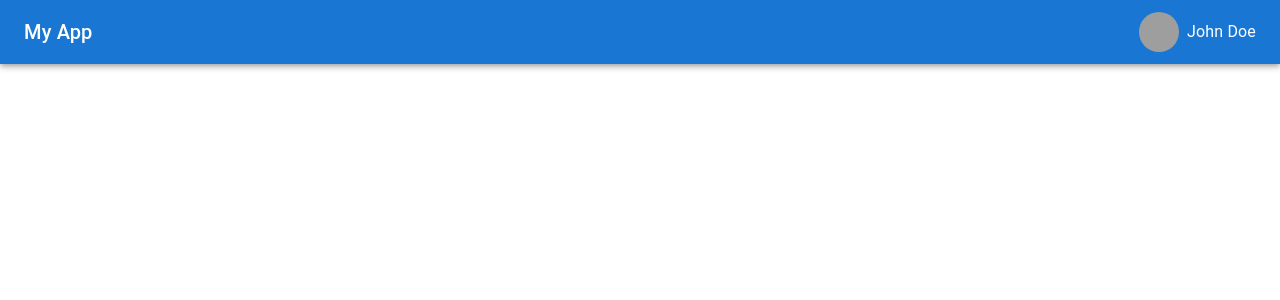
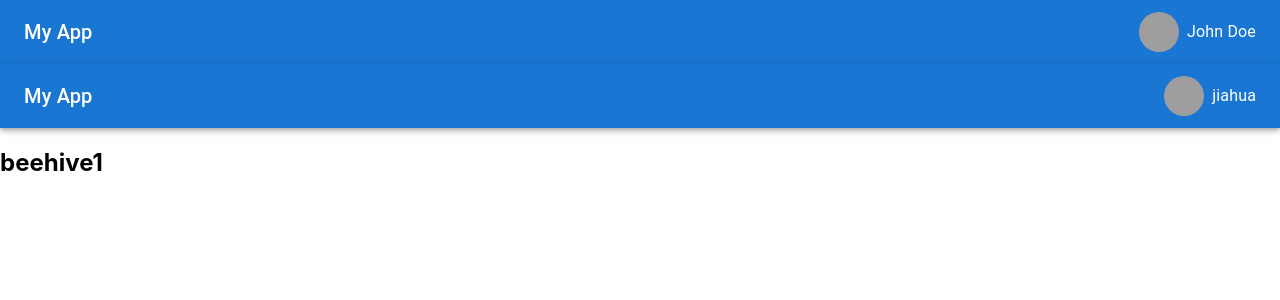
Before and after one commit to lawjiahua/projectbeehive, a React (Create React App) app in the folder frontend/: page /beehive/beehive1 in a window 1280 px wide. Before the commit this address had no page. Shown: the top 300 px of the page. Built offline with nearby package versions, Linux system fonts and the light colour scheme; grey boxes are pictures that could not be loaded.

Commit message:
added redirection to individual beehive page

```diff
--- a/frontend/package.json
+++ b/frontend/package.json
@@ -13,6 +13,7 @@
     "@types/node": "^16.18.91",
     "@types/react": "^18.2.67",
     "@types/react-dom": "^18.2.22",
+    "date-fns": "^3.6.0",
     "react": "^18.2.0",
     "react-dom": "^18.2.0",
     "react-router-dom": "^6.22.3",
--- a/frontend/src/App.tsx
+++ b/frontend/src/App.tsx
@@ -3,6 +3,7 @@ import { BrowserRouter as Router, Route, Routes } from 'react-router-dom';
 import Header from './components/Header';
 import HomePage from './pages/HomePage'; // Assuming you have a HomePage component
 import LoginPage from './pages/LoginPage'; // Assuming you have a LoginPage component
+import BeehivePage from './pages/BeehivePage';
 import { Alert } from './models/Alert';
 import { Beehive } from './models/Beehive';
 
@@ -12,7 +13,14 @@ const alerts: Alert[] = [
 ];
 
 const beehives: Beehive[] = [
-  // Populate with Beehive objects
+  {
+    name: 'beehive1',
+    lastUpdate: '2024-03-23T15:24:14.993704', // Yesterday
+  },
+  {
+    name: 'beehive2',
+    lastUpdate: '2024-03-17T15:24:14.993754', // One week ago
+  }
 ];
 
 const App: React.FC = () => {
@@ -29,6 +37,9 @@ const App: React.FC = () => {
       <Routes>
         <Route path="/" element={<HomePage alerts={alerts} beehives={beehives} />} />
       </Routes>
+      <Routes>
+        <Route path="/beehive/:name" element={<BeehivePage />} />
+      </Routes>
     </Router>
   );
 };
--- /dev/null
+++ b/frontend/src/pages/BeehivePage.tsx
@@ -0,0 +1,17 @@
+import React from 'react';
+import { useParams } from 'react-router-dom';
+import Header from '../components/Header'; // Assuming you have a Header component
+
+const BeehivePage: React.FC = () => {
+  let { name } = useParams<{ name: string }>();
+
+  return (
+    <div>
+      <Header username={"jiahua"} avatarSrc={"../../public/logo512.png"} />
+      <h2>{name}</h2>
+      {/* Additional beehive details can be added here */}
+    </div>
+  );
+};
+
+export default BeehivePage;
--- a/frontend/src/pages/HomePage.tsx
+++ b/frontend/src/pages/HomePage.tsx
@@ -2,6 +2,8 @@ import React from 'react';
 import { Paper, TableContainer, Table, TableHead, TableRow, TableCell, TableBody, Typography } from '@mui/material';
 import { Alert } from '../models/Alert';
 import { Beehive } from '../models/Beehive';
+import { formatDistanceToNow } from 'date-fns';
+import { Link } from 'react-router-dom';
 
 interface HomePageProps {
   alerts: Alert[];
@@ -47,8 +49,8 @@ const HomePage: React.FC<HomePageProps> = ({ alerts, beehives }) => {
           <TableBody>
             {beehives.map((beehive, index) => (
               <TableRow key={index}>
-                <TableCell>{beehive.name}</TableCell>
-                <TableCell>{beehive.lastUpdate}</TableCell>
+                <TableCell><Link to={`/beehive/${beehive.name}`}>{beehive.name}</Link></TableCell>
+                <TableCell>{formatDistanceToNow(new Date(beehive.lastUpdate), { addSuffix: true })}</TableCell>
               </TableRow>
             ))}
           </TableBody>
```
Also changed, not shown: 1 other file (tests, documents, lock files or other folders).
